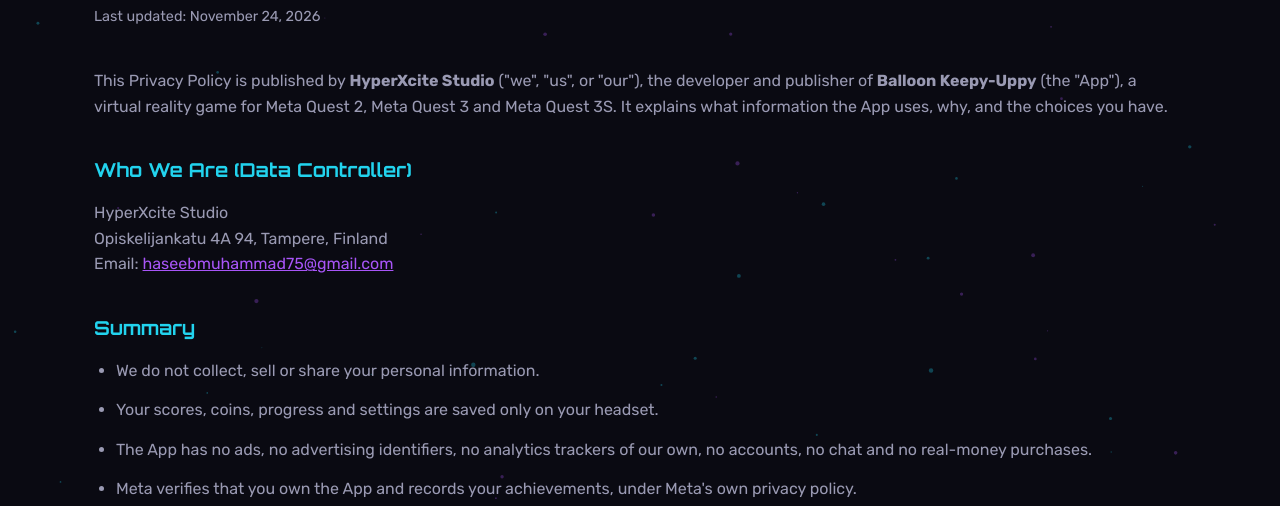
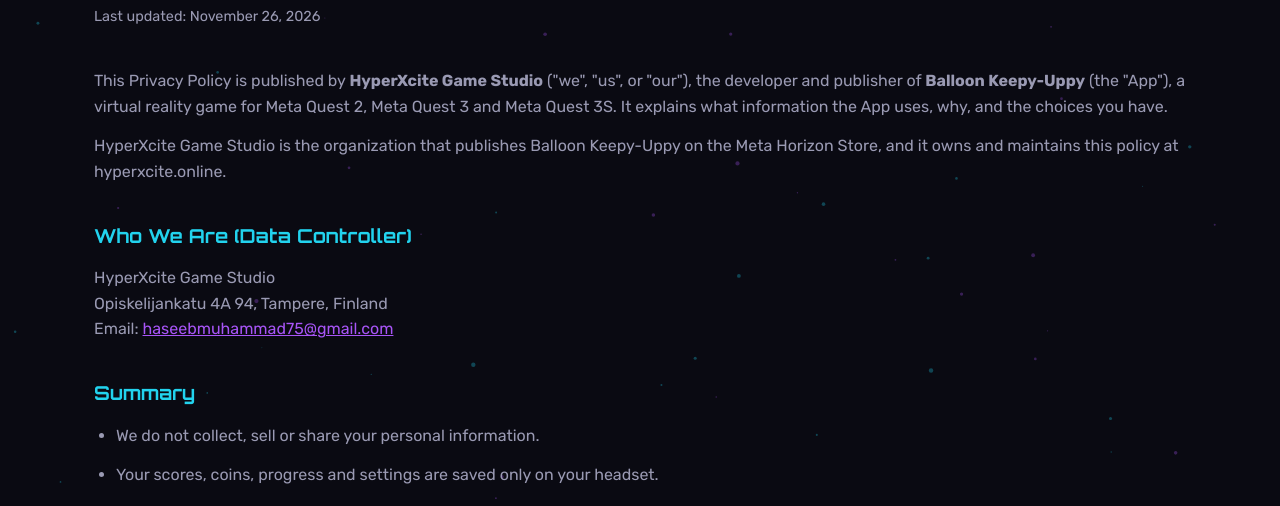
Before and after one commit to Mhaseebu/hyperxcite-website, a plain HTML site: page balloon-keepy-uppy-privacy.html in a window 1280 px wide. Shown: the part 287-793 px from the top of the page. Drawn offline with Linux system fonts and the light colour scheme.

Commit message:
Name HyperXcite Game Studio as owner of the Balloon Keepy-Uppy privacy policy
Co-Authored-By: Claude Opus 5.5 <noreply@anthropic.com>

```diff
--- a/balloon-keepy-uppy-privacy.html
+++ b/balloon-keepy-uppy-privacy.html
@@ -3,8 +3,8 @@
 <head>
 <meta charset="UTF-8">
 <meta name="viewport" content="width=device-width, initial-scale=1.0">
-<title>Balloon Keepy-Uppy Privacy Policy — HyperXcite Studio</title>
-<meta name="description" content="Privacy Policy for Balloon Keepy-Uppy, a Meta Quest VR game by HyperXcite Studio.">
+<title>Balloon Keepy-Uppy Privacy Policy — HyperXcite Game Studio</title>
+<meta name="description" content="Privacy Policy for Balloon Keepy-Uppy, a Meta Quest VR game by HyperXcite Game Studio.">
 <link rel="icon" type="image/png" href="assets/images/favicon-64.png">
 <link rel="preconnect" href="https://fonts.googleapis.com">
 <link rel="preconnect" href="https://fonts.gstatic.com" crossorigin>
@@ -43,18 +43,22 @@
   <div class="container">
     <a href="index.html" class="back-link">&larr; Back to Home</a>
     <h1>Balloon Keepy-Uppy Privacy Policy</h1>
-    <p class="updated">Last updated: November 24, 2026</p>
+    <p class="updated">Last updated: November 26, 2026</p>
 
     <p>
-      This Privacy Policy is published by <strong>HyperXcite Studio</strong> ("we", "us", or "our"),
+      This Privacy Policy is published by <strong>HyperXcite Game Studio</strong> ("we", "us", or "our"),
       the developer and publisher of <strong>Balloon Keepy-Uppy</strong> (the "App"), a virtual reality
       game for Meta Quest 2, Meta Quest 3 and Meta Quest 3S. It explains what information the App uses,
       why, and the choices you have.
     </p>
+    <p>
+      HyperXcite Game Studio is the organization that publishes Balloon Keepy-Uppy on the Meta Horizon Store,
+      and it owns and maintains this policy at hyperxcite.online.
+    </p>
 
     <h2>Who We Are (Data Controller)</h2>
     <p>
-      HyperXcite Studio<br>
+      HyperXcite Game Studio<br>
       Opiskelijankatu 4A 94, Tampere, Finland<br>
       Email: <a href="mailto:haseebmuhammad75@gmail.com">haseebmuhammad75@gmail.com</a>
     </p>
@@ -142,7 +146,7 @@
 
     <h2>Contact Us</h2>
     <p>
-      Questions about this Privacy Policy or the App: HyperXcite Studio, Opiskelijankatu 4A 94, Tampere, Finland,
+      Questions about this Privacy Policy or the App: HyperXcite Game Studio, Opiskelijankatu 4A 94, Tampere, Finland,
       <a href="mailto:haseebmuhammad75@gmail.com">haseebmuhammad75@gmail.com</a>.
     </p>
   </div>
@@ -159,7 +163,7 @@
       <a href="balloon-keepy-uppy-privacy.html">Balloon Keepy-Uppy Privacy Policy</a>
       <a href="https://play.google.com/store/apps/details?id=com.hyperxcite.sliceescape&hl=en" target="_blank" rel="noopener">Slice Escape on Google Play</a>
     </div>
-    <p class="footer-copy">© 2026 HyperXcite Studio. All rights reserved.</p>
+    <p class="footer-copy">© 2026 HyperXcite Game Studio. All rights reserved.</p>
   </div>
 </footer>
 
```
